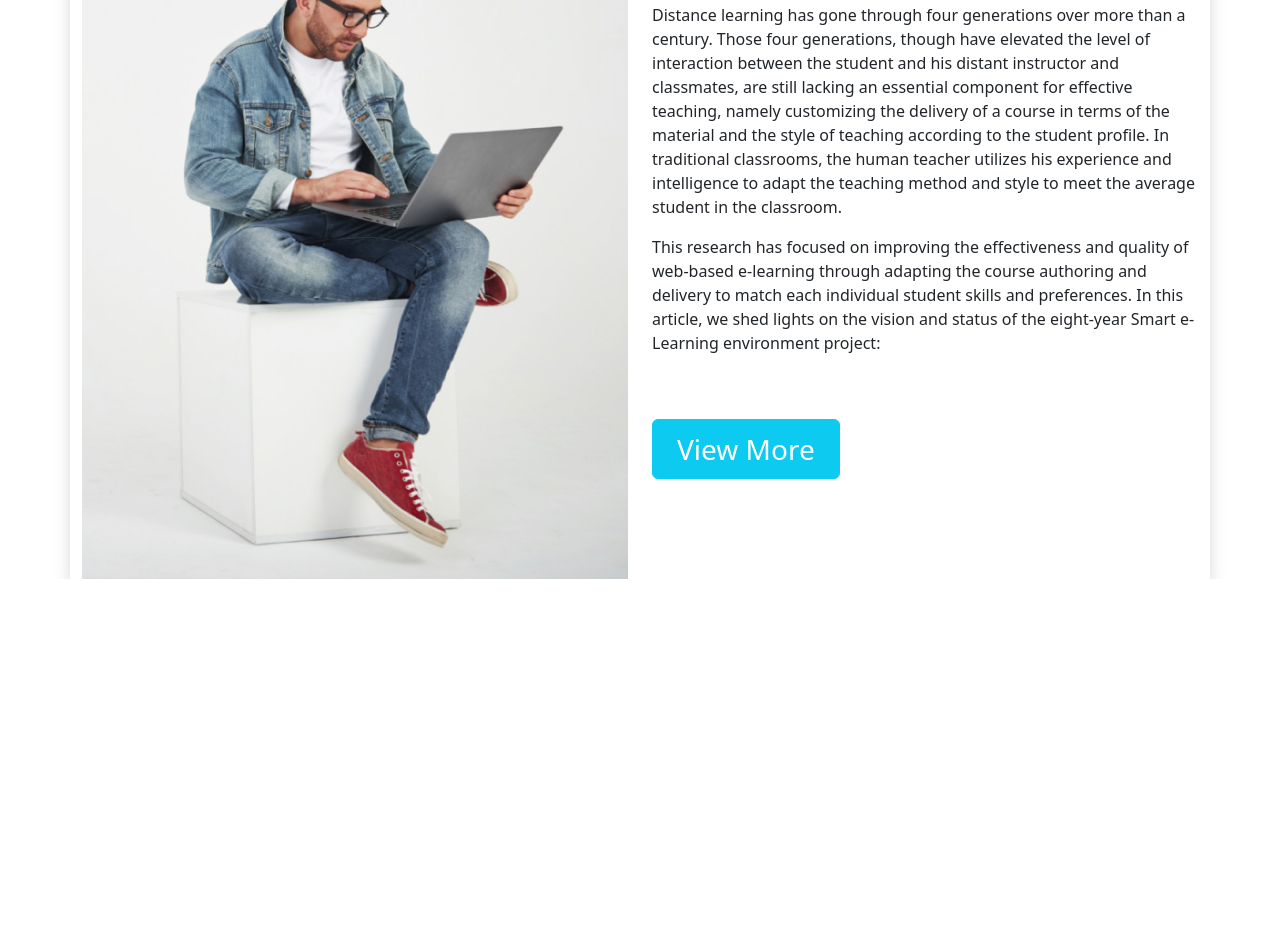
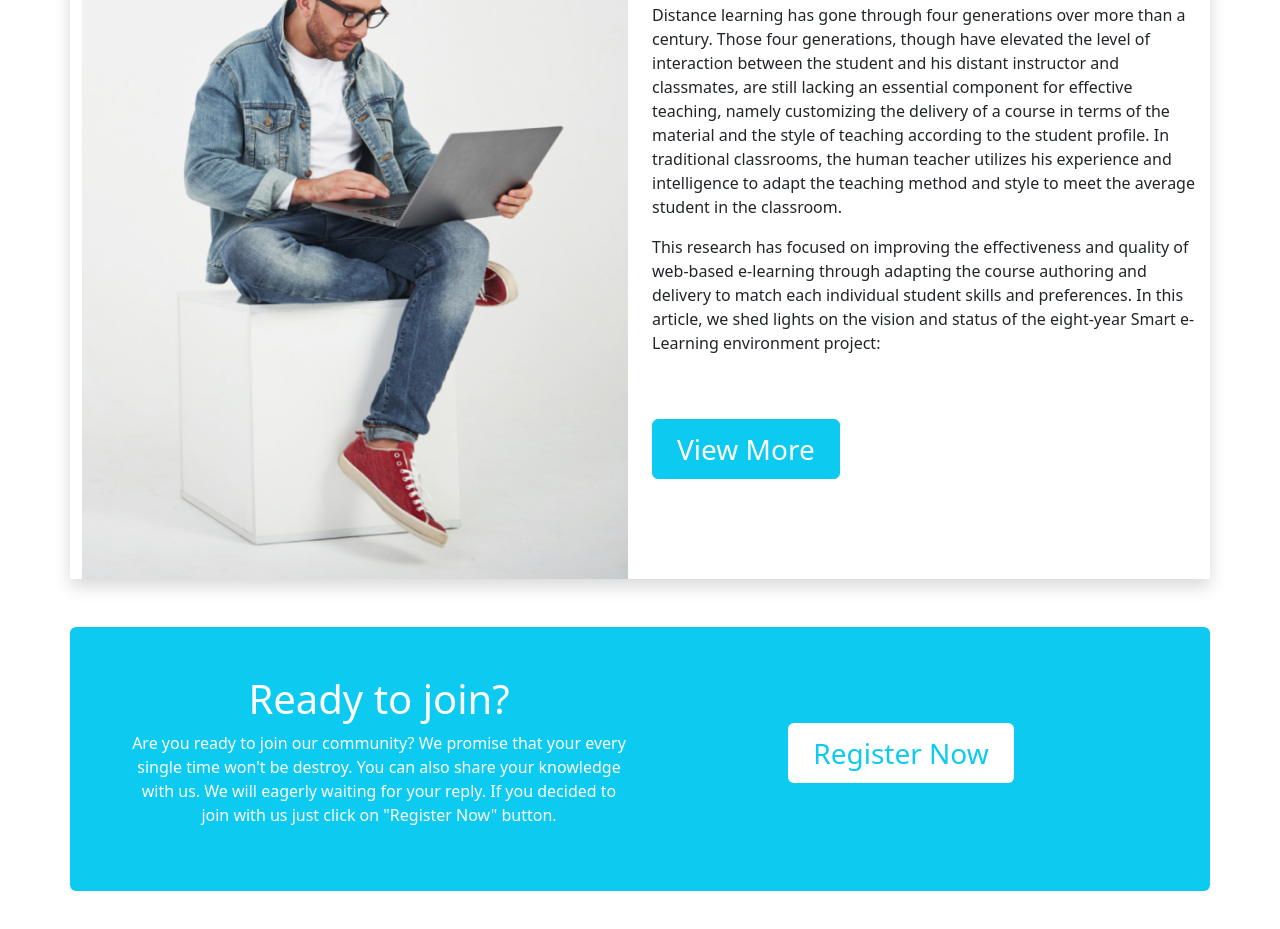
Before and after one commit to mohammad-sumon/my-third-assignment, a plain HTML site: page index.html in a window 1280 px wide. Shown: the part 2145-3074 px from the top of the page. Before the commit the page ends 2724 px from the top, so only its background shows below. Drawn offline with nearby package versions, Linux system fonts and the light colour scheme.

```diff
--- a/index.html
+++ b/index.html
@@ -238,6 +238,30 @@
           </div>
         </div>
       </section>
+      <!-- ready to join section -->
+      <section class="container my-5 bg-info rounded">
+        <div
+          class="row p-5 text-white row-cols-1 row-cols-md-1 row-cols-lg-2 text-center"
+        >
+          <div class="col">
+            <h1>Ready to join?</h1>
+            <p>
+              Are you ready to join our community? We promise that your every
+              single time won't be destroy. You can also share your knowledge
+              with us. We will eagerly waiting for your reply. If you decided to
+              join with us just click on "Register Now" button.
+            </p>
+          </div>
+          <div class="col">
+            <button
+              class="btn bg-white py-2 px-4 fs-3 text-info my-5"
+              id="myModal"
+            >
+              Register Now
+            </button>
+          </div>
+        </div>
+      </section>
     </main>
 
     <!-- bootstrap js cdn -->
```
